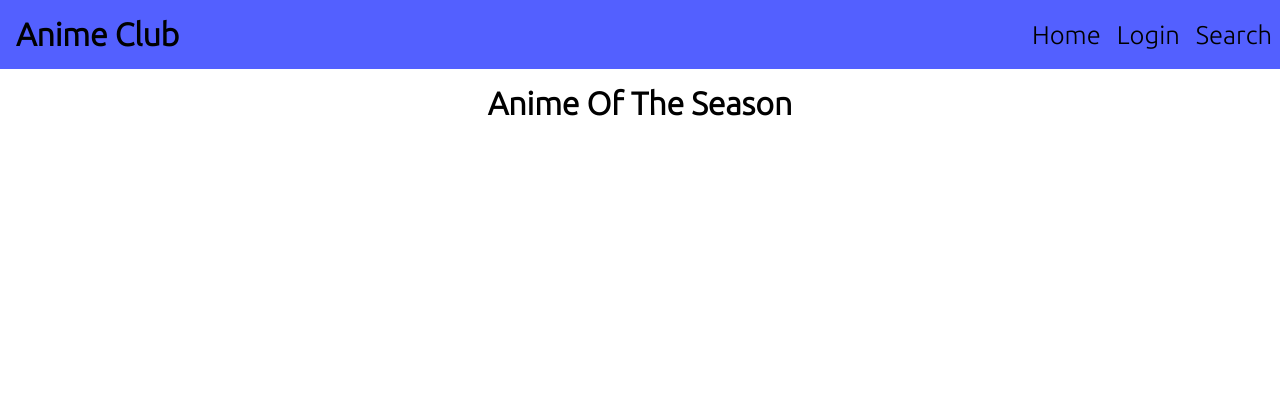
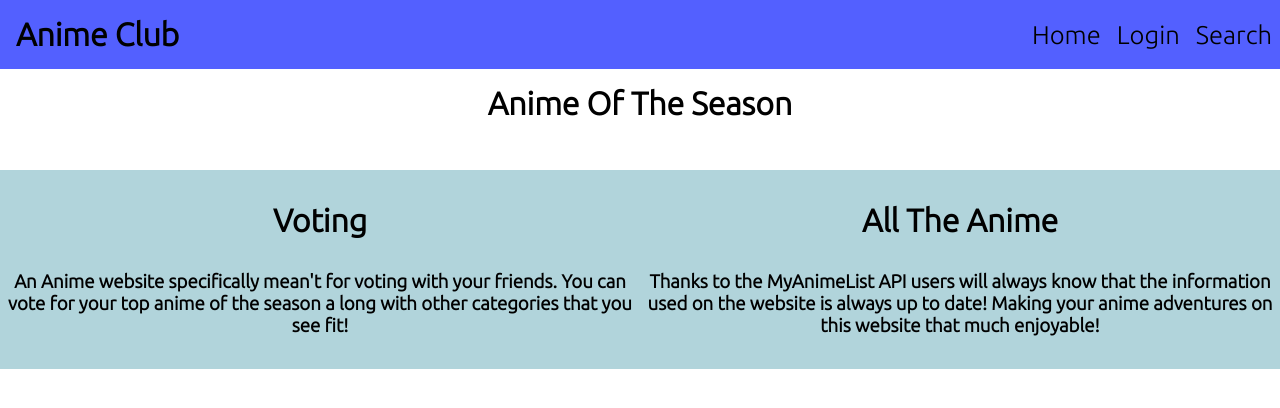
Before and after one commit to crattanasamay/Anime-Website, a React (Create React App) app: page / in a window 1280 px wide. Shown: the top 408 px of the page. Built offline with nearby package versions, Linux system fonts and the light colour scheme; no server answers; a web font is replaced by a local one.

Commit message:
Feature content
Filled in feature content

```diff
--- a/src/pages/Home.jsx
+++ b/src/pages/Home.jsx
@@ -1,7 +1,12 @@
 import React from "react";
 import Navbar from "./components/Navbar";
 import HomeSlider from "./components/HomeSlider";
+import Features from "./components/Features";
+
+
+
 import styled from "styled-components";
+
 
 
 const HomePage = styled.div`
@@ -15,6 +20,7 @@ const Home = () =>{
         <HomePage>
             <Navbar/>
             <HomeSlider/>
+            <Features/>
         </HomePage>
 
 
--- a/src/pages/components/HomeSlider.jsx
+++ b/src/pages/components/HomeSlider.jsx
@@ -62,7 +62,6 @@ export default function HomeSlider() {
       <SliderCard key = {props.node.id}>
         <SliderImage src={props.node.main_picture.medium} />
         <h3 className = "card_title">Anime: {props.node.title}</h3>
-        <p>Rank: {props.ranking.rank}</p>
       </SliderCard>
 
     )
--- a/src/pages/components/Navbar.jsx
+++ b/src/pages/components/Navbar.jsx
@@ -1,4 +1,4 @@
-import React, {useEffect, useRef,useState} from 'react';
+import React, {useEffect,useState} from 'react';
 import styled from 'styled-components';
 
 
--- a/src/pages/components/features.jsx
+++ b/src/pages/components/features.jsx
@@ -1,8 +1,40 @@
 import React from 'react';
+import styled from 'styled-components';
 
+const Wrapper = styled.div`
+    background-color: #b1d4db;
+    display:flex;
+    @media (max-width:600px){
+        flex-direction:column;
+    }
+`
+const FeaturesCard = styled.div`
+    flex: 1;
+    text-align: center;
+    @media (max-width:600px){
+    }
+`
+const FeatureHead = styled.h1`
+    padding-top: 2rem;
+    padding-bottom: 2rem;
 
-export default function features() {
+`
+const FeatureInfo = styled.h3`
+    padding-bottom: 2rem;
+
+`
+export default function Features() {
   return (
-    <div>features</div>
+    <Wrapper>
+        <FeaturesCard>
+            <FeatureHead>Voting</FeatureHead>
+            <FeatureInfo>An Anime website specifically mean't for voting with your friends. You can vote for your top anime of the season a long with  other categories that you see fit!
+            </FeatureInfo>
+        </FeaturesCard>
+        <FeaturesCard>
+            <FeatureHead>All The Anime</FeatureHead>
+            <FeatureInfo>Thanks to the MyAnimeList API users will always know that the information used on the website is always up to date! Making your anime adventures on this website that much enjoyable!</FeatureInfo>
+        </FeaturesCard>
+    </Wrapper>
   )
 }
```
